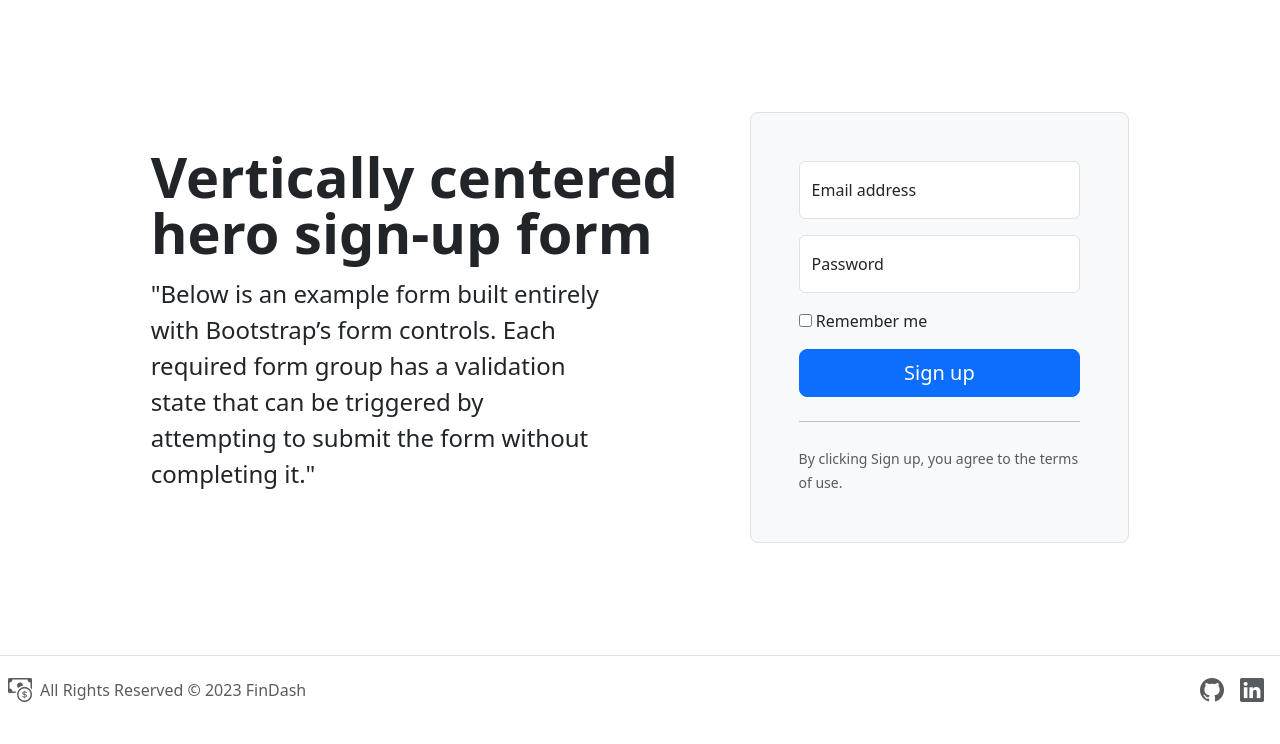
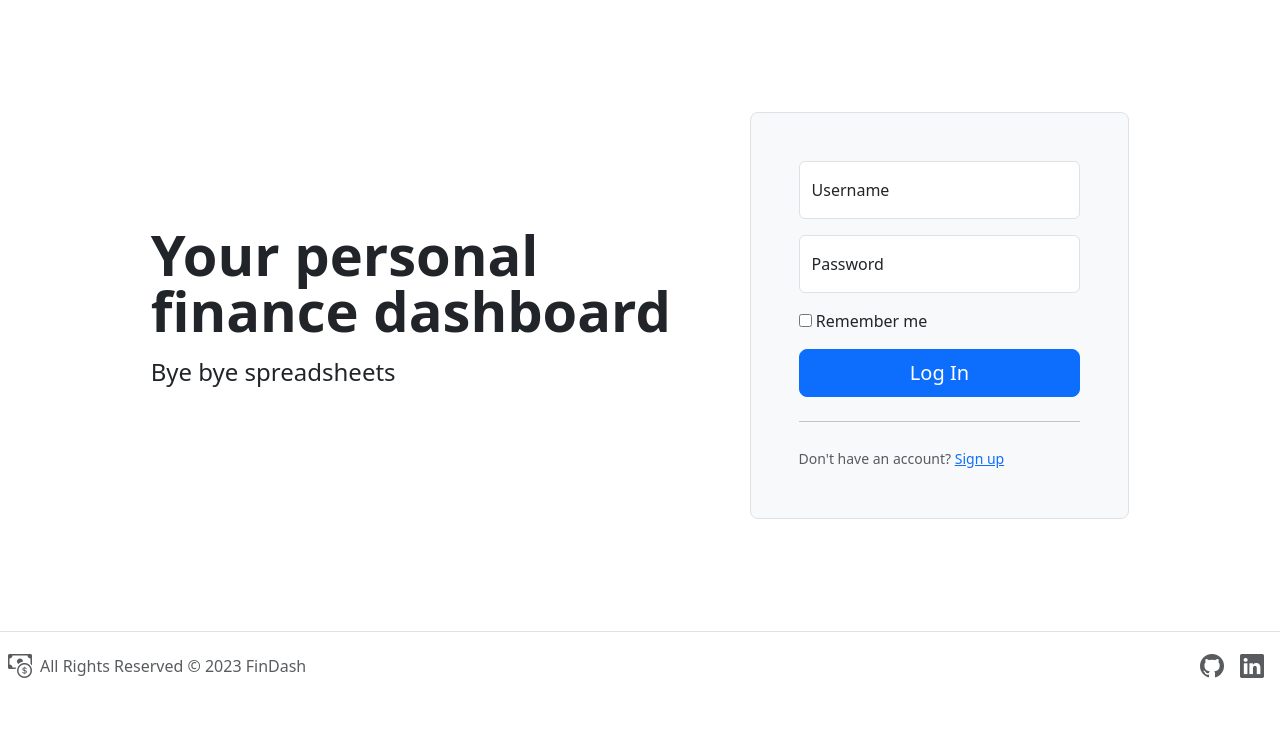
Before and after one commit to isobelmorales/findash, a Django app: page / in a window 1280 px wide. Shown: the part 56-800 px from the top of the page. Run offline with Django 4.2, Linux system fonts and the light colour scheme; some libraries are stand-ins or nearby versions.

Commit message:
updates features

```diff
--- a/main_app/models.py
+++ b/main_app/models.py
@@ -59,7 +59,7 @@ class Transaction(models.Model):
         return self.description
 
     def get_absolute_url(self):
-        return reverse('transaction_index', kwargs={'transaction_id': self.id })
+        return reverse('transactions_index')
 
     class Meta:
-        ordering = ['date']
+        ordering = ['-date']
--- a/main_app/templates/home.html
+++ b/main_app/templates/home.html
@@ -10,17 +10,18 @@
             <div class="row align-items-center g-lg-5 py-5">
                 <div class="col-lg-7 text-center text-lg-start">
                     <h1 class="display-4 fw-bold lh-1 mb-3">
-                        Vertically centered hero sign-up form
+                        Your personal finance dashboard
                     </h1>
                     <p class="col-lg-10 fs-4">
-                        "Below is an example form built entirely with Bootstrap’s form controls. Each required form group has a validation state that can be triggered by attempting to submit the form without completing it."
+                        Bye bye spreadsheets
                     </p>
                 </div>
                 <div class="col-md-10 mx-auto col-lg-5">
-                    <form action="#" class="p-4 p-md-5 border rounded-3 bg-light">
+                    <form action="{% url 'login' %}" method="POST" class="p-4 p-md-5 border rounded-3 bg-light">
+                        {% csrf_token %}
                         <div class="form-floating mb-3">
-                            <input type="email" class="form-control" id="floatingInput" placeholder="name@example.com">
-                            <label for="floatingInput">Email address</label>
+                            <input type="username" class="form-control" id="floatingInput" placeholder="name@example.com">
+                            <label for="floatingInput">Username</label>
                         </div>
                         <div class="form-floating mb-3">
                             <input type="password" class="form-control" id="floatingPassword" placeholder="Password">
@@ -31,9 +32,9 @@
                                 <input type="checkbox" value="remember-me"> Remember me
                               </label>
                         </div>
-                        <button class="w-100 btn btn-lg btn-primary" type="submit">Sign up</button>
+                        <button class="w-100 btn btn-lg btn-primary" type="submit">Log In</button>
                         <hr class="my-4">
-                        <small class="text-muted">By clicking Sign up, you agree to the terms of use.</small>
+                        <small class="text-muted">Don't have an account? <span class="link"><a href="{% url 'signup' %}">Sign up</a></span></small>
                     </form>
                 </div>
             </div>
--- a/main_app/templates/registration/login.html
+++ b/main_app/templates/registration/login.html
@@ -21,7 +21,7 @@
             </div>
             <input class="w-100 btn btn-lg btn-primary" type="submit" value="Login" />
             <input type="hidden" name="text" value="{{ next }}">
-            <p class="mt-5 mb-3 text-muted">© 2023</p>
+            <p class="mt-5 mb-3 text-muted">Don't have an account? <a href="{% url 'signup' %}">Sign up</a></p>
         </form>
     </div>
 </div>
--- a/main_app/templates/transactions/index.html
+++ b/main_app/templates/transactions/index.html
@@ -71,7 +71,7 @@
                             {% endfor %}
                         </td>
                         <td>
-                            <a href="#" class="link-secondary">
+                            <a href="{% url 'transaction_update' transaction.id %}" class="link-secondary">
                                 <i class="bi bi-pencil-fill"></i>
                             </a>
                         </td>
--- a/main_app/urls.py
+++ b/main_app/urls.py
@@ -23,6 +23,7 @@ urlpatterns = [
     # transactions - create
     path('transactions/create/', views.create_transaction, name='create_transaction'),
     # transactions - update
+    path('transactions/<int:pk>/update/', views.TransactionUpdate.as_view(), name='transaction_update'),
     # transactions - delete
     path('transactions/<int:pk>/delete/', views.TransactionDelete.as_view(), name='transaction_delete'),
     # budget
--- a/main_app/views.py
+++ b/main_app/views.py
@@ -48,11 +48,17 @@ def dashboard(request):
         budget.actual = transactions_sum
         budget.diff = budget.planned - budget.actual
 
-    total_assets = Account.objects.filter(type='asset').aggregate(Sum('balance'))['balance__sum']
-    total_liabilities = Account.objects.filter(type='liability').aggregate(Sum('balance'))['balance__sum']
+    total_assets = Account.objects.filter(user=request.user, type='asset').aggregate(Sum('balance'))['balance__sum'] or 0
+    total_liabilities = Account.objects.filter(user=request.user, type='liability').aggregate(Sum('balance'))['balance__sum'] or 0
     net_worth = total_assets - total_liabilities
 
-    return render(request, 'dashboard.html', { 'budgets': budgets, 'transactions': transactions, 'accounts': accounts, 'net_worth': net_worth })
+    new_activity = Transaction.objects.filter(user=request.user).aggregate(models.Sum('amount'))['amount__sum'] or 0
+
+    planned_budget = Budget.objects.filter(user=request.user).aggregate(models.Sum('planned'))['planned__sum'] or 0
+
+    actual_budget = new_activity / planned_budget * 100
+
+    return render(request, 'dashboard.html', { 'budgets': budgets, 'transactions': transactions, 'accounts': accounts, 'net_worth': net_worth, 'new_activity': new_activity, 'actual_budget': actual_budget })
 
 # Accounts - Index
 @login_required
@@ -84,7 +90,27 @@ def show_account(request, account_id):
     account.activity = transactions_sum
     account.newbal = account.balance + account.activity
 
-    return render(request, 'accounts/show.html', { 'account': account, 'account.activity': account.activity, 'account.newbal': account.newbal })
+    transaction_form = TransactionForm()
+
+    if request.POST:
+        form = TransactionForm(request.POST)
+        account_id = request.POST.get('account')
+        category_id = request.POST.get('category')
+
+        if form.is_valid():
+            form.instance.user = request.user
+            new_transaction = form.save(commit=False)
+            print('new transaction', new_transaction)
+            new_transaction.save()
+            new_transaction.account.add(account_id)
+            new_transaction.category.add(category_id)
+        else:
+            print(form.errors)
+            return render(request, 'dashboard.html')
+
+        return redirect('transactions_index')
+
+    return render(request, 'accounts/show.html', { 'account': account, 'account.activity': account.activity, 'account.newbal': account.newbal, 'transaction_form': transaction_form })
 
 # Update Account
 class AccountUpdate(LoginRequiredMixin, UpdateView):
@@ -99,8 +125,8 @@ class AccountDelete(LoginRequiredMixin, DeleteView):
 # Transactions
 @login_required
 def transactions_index(request):
-    # transactions = Transaction.objects.filter(user=request.user)
-    transactions = Transaction.objects.all()
+    transactions = Transaction.objects.filter(user=request.user)
+    # transactions = Transaction.objects.all()
 
     transaction_form = TransactionForm()
 
@@ -127,6 +153,10 @@ def create_transaction(request):
     return redirect('transactions_index')
 
 # Update Transaction
+class TransactionUpdate(LoginRequiredMixin, UpdateView):
+    model = Transaction
+    fields = ['description', 'date', 'account', 'amount', 'category']
+
 # Delete Transaction
 class TransactionDelete(LoginRequiredMixin, DeleteView):
     model = Transaction
```
Also changed, not shown: main_app/templates/accounts/show.html (+10 -0 lines), main_app/templates/dashboard.html (+12 -10 lines), main_app/templates/main_app/transaction_form.html (added, +18 -0 lines).
